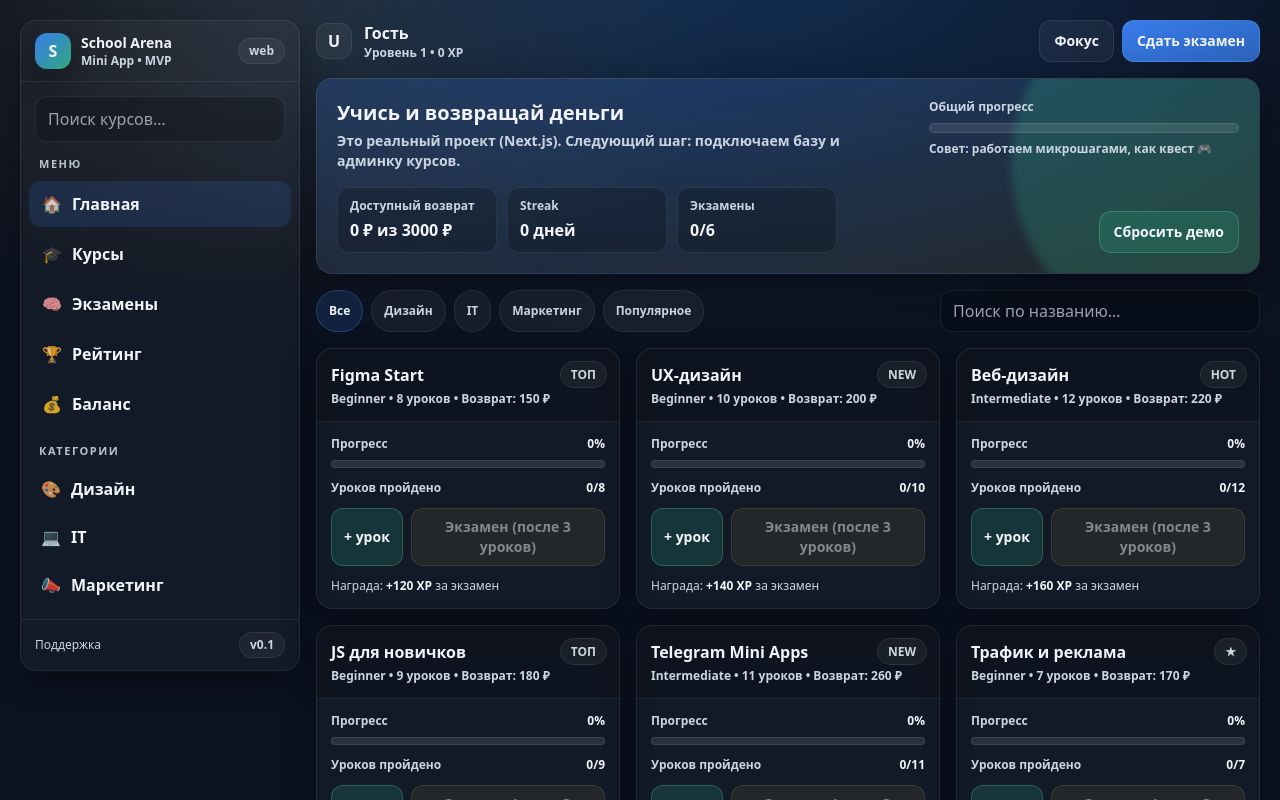
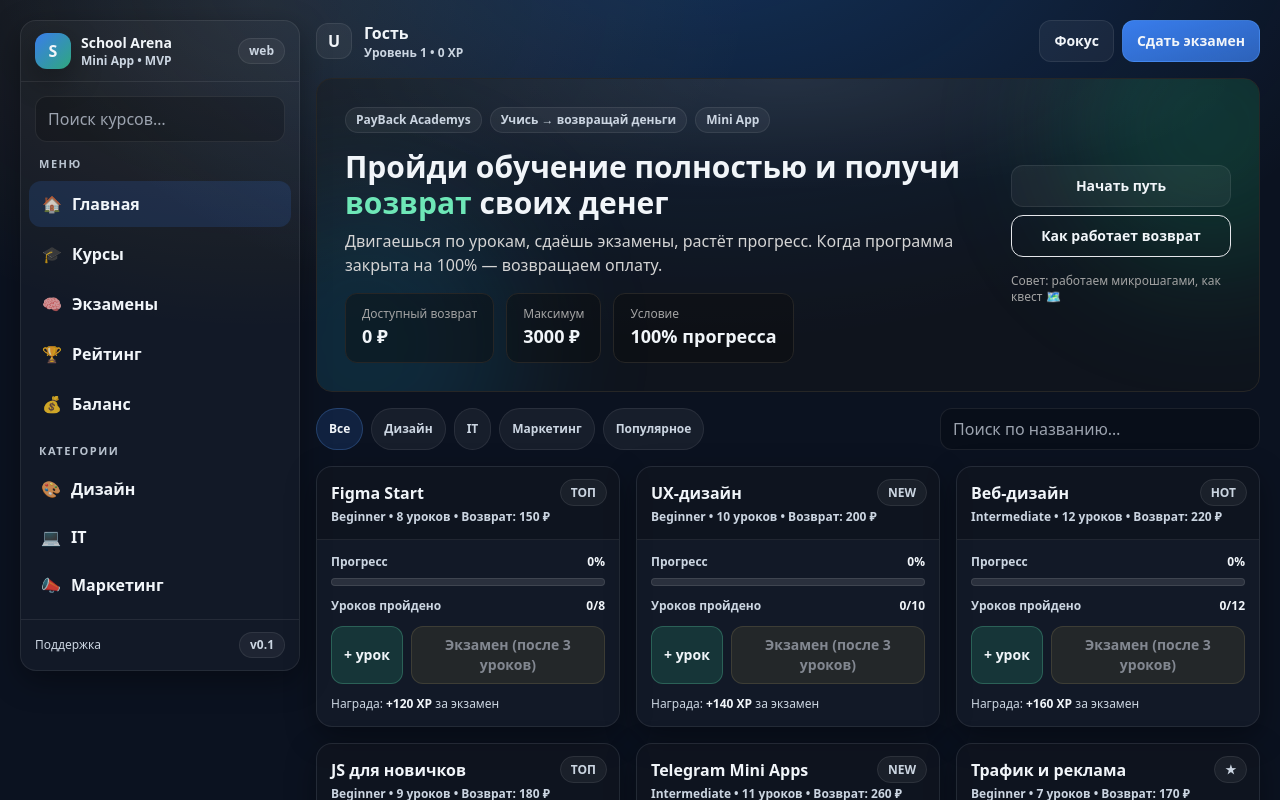
Before and after one commit to DIMADFDESWAFREW/CHCOOL, a Next.js app: page / in a window 1280 px wide. Shown: the top 800 px of the page. Built offline with nearby package versions, Linux system fonts and the light colour scheme.

Commit message:
Update page.tsx

```diff
--- a/app/page.tsx
+++ b/app/page.tsx
@@ -218,45 +218,15 @@ export default function HomePage() {
           </div>
 
           {/* Banner */}
-          <section className="rounded-xl2 border border-line bg-gradient-to-br from-blue-500/20 to-amber-200/10 shadow-soft p-4 md:p-5 relative overflow-hidden">
-            <div className="absolute -top-24 -right-28 w-[360px] h-[360px] rounded-full bg-emerald-400/20 blur-sm" />
-            <div className="relative grid md:grid-cols-[1.3fr_.7fr] gap-4">
-              <div>
-                <div className="text-xl font-black">Учись и возвращай деньги</div>
-                <div className="text-slate-300 font-bold text-sm mt-1 max-w-[70ch]">
-                  Это реальный проект (Next.js). Следующий шаг: подключаем базу и админку курсов.
-                </div>
-
-                <div className="flex flex-wrap gap-2.5 mt-4">
-                  <div className="rounded-xl border border-line bg-black/20 px-3 py-2.5 min-w-[160px]">
-                    <div className="text-xs text-slate-300 font-bold">Доступный возврат</div>
-                    <div className="font-black mt-1">{state.cashback} ₽ из 3000 ₽</div>
-                  </div>
-
-                  <div className="rounded-xl border border-line bg-black/20 px-3 py-2.5 min-w-[160px]">
-                    <div className="text-xs text-slate-300 font-bold">Streak</div>
-                    <div className="font-black mt-1">{state.streak} дней</div>
-                  </div>
-
-                  <div className="rounded-xl border border-line bg-black/20 px-3 py-2.5 min-w-[160px]">
-                    <div className="text-xs text-slate-300 font-bold">Экзамены</div>
-                    <div className="font-black mt-1">{doneCourses}/{COURSES.length}</div>
-                  </div>
-                </div>
-              </div>
-
-              <div className="relative flex flex-col gap-3 justify-between">
-                <div>
-                  <div className="text-xs text-slate-300 font-bold">Общий прогресс</div>
-                  <div className="mt-2 h-2.5 rounded-full bg-white/10 border border-white/10 overflow-hidden">
-                    <div className="h-full bg-gradient-to-r from-emerald-400/95 to-blue-500/95" style={{ width: totalProgress + "%" }} />
-                  </div>
-                  <div className="text-xs text-slate-300 font-bold mt-2">Совет: работаем микрошагами, как квест 🎮</div>
-                </div>
-                <Button variant="good" onClick={resetDemo} className="self-start md:self-end">Сбросить демо</Button>
-              </div>
-            </div>
-          </section>
+      {/* Hero Banner */}
+<HeroBanner
+  refundTotalRub={3000}
+  refundAvailableRub={state.cashback}
+  onStart={() => setActiveView("courses")}
+  onOpenRules={() =>
+    ping("Возврат работает так: проходишь курс на 100%, сдаёшь экзамен и получаешь деньги назад 💸")
+  }
+/>
 
           {/* Chips */}
           <div className="flex flex-wrap gap-2">
```
